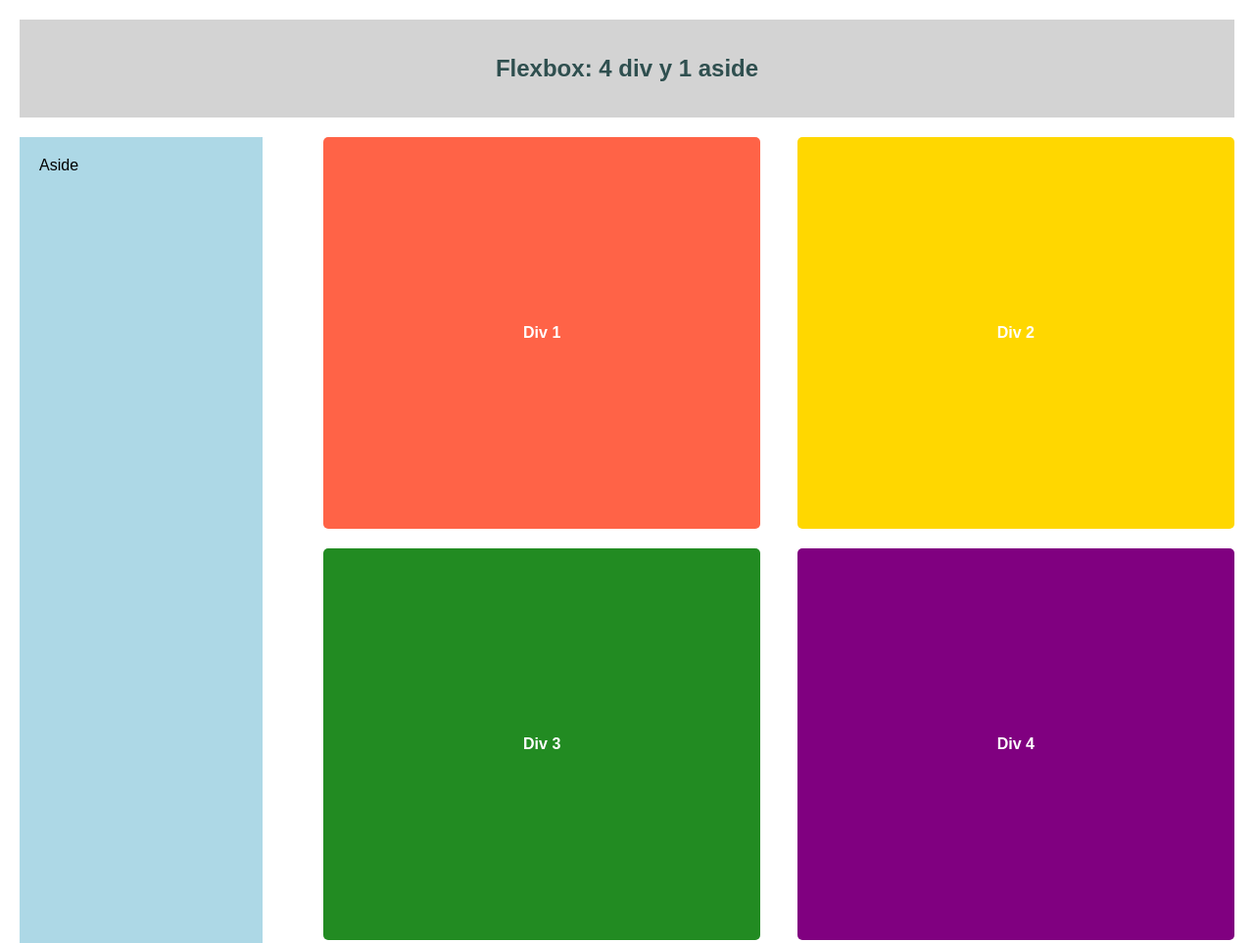
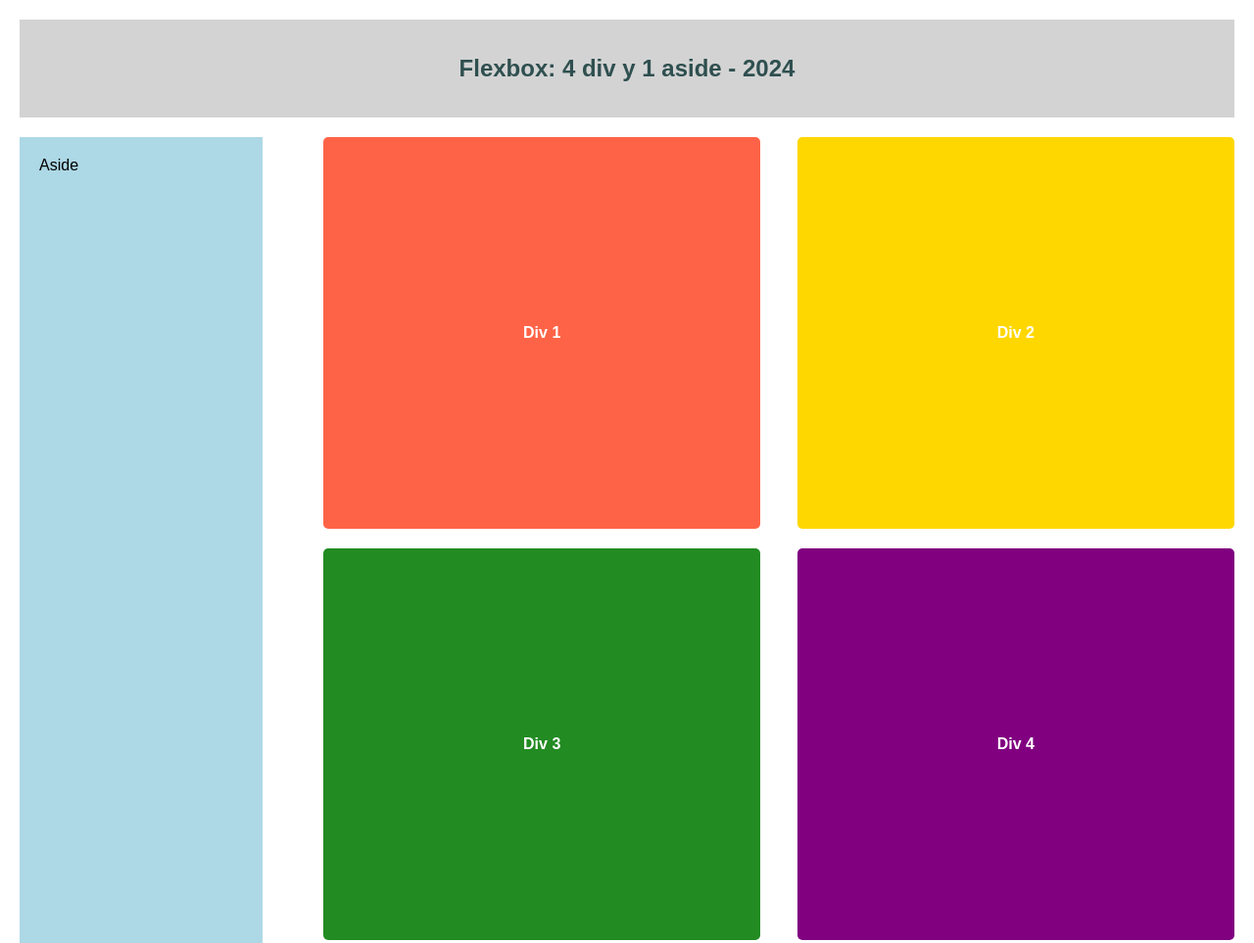
Before and after one commit to dukaida/aida4, a plain HTML site: page index.html in a window 1280 px wide. Shown: the top 963 px of the page at 98% size. Drawn offline with Linux system fonts and the light colour scheme.

Commit message:
Modificación título principal

```diff
--- a/index.html
+++ b/index.html
@@ -9,7 +9,7 @@
 <body>
     <body>
         <div class="header">
-            <h1>Flexbox: 4 div y 1 aside</h1>
+            <h1>Flexbox: 4 div y 1 aside - 2024</h1>
         </div>
 
         <div class="container">
```
